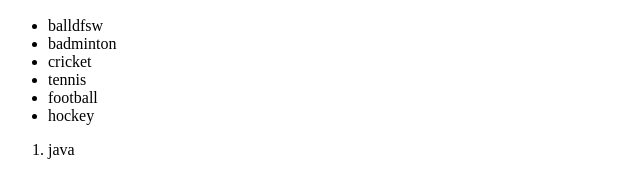
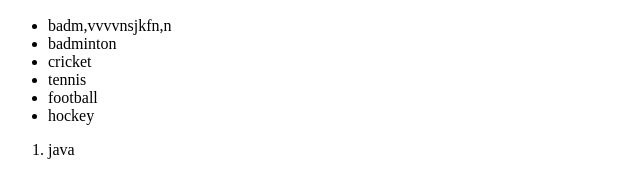
Before and after one commit to Akshat-Srivastava2004/College-Full-Stack, a plain HTML site: page index.html in a window 1280 px wide. Shown: the part 449-636 px from the top of the page, 0-640 px from the left. Drawn offline with Linux system fonts and the light colour scheme.

Commit message:
Update index.html

```diff
--- a/index.html
+++ b/index.html
@@ -16,7 +16,7 @@
         <p>Lorem ipsum dolor sit amet.</p>
         <img src="gla.jpeg" alt="not yet in the folder">
         <ul>
-            <li>balldfsw</li>
+            <li>badm,vvvvnsjkfn,n</li>
             <li>badminton</li>
             <li>cricket</li>
             <li>tennis</li>
```
